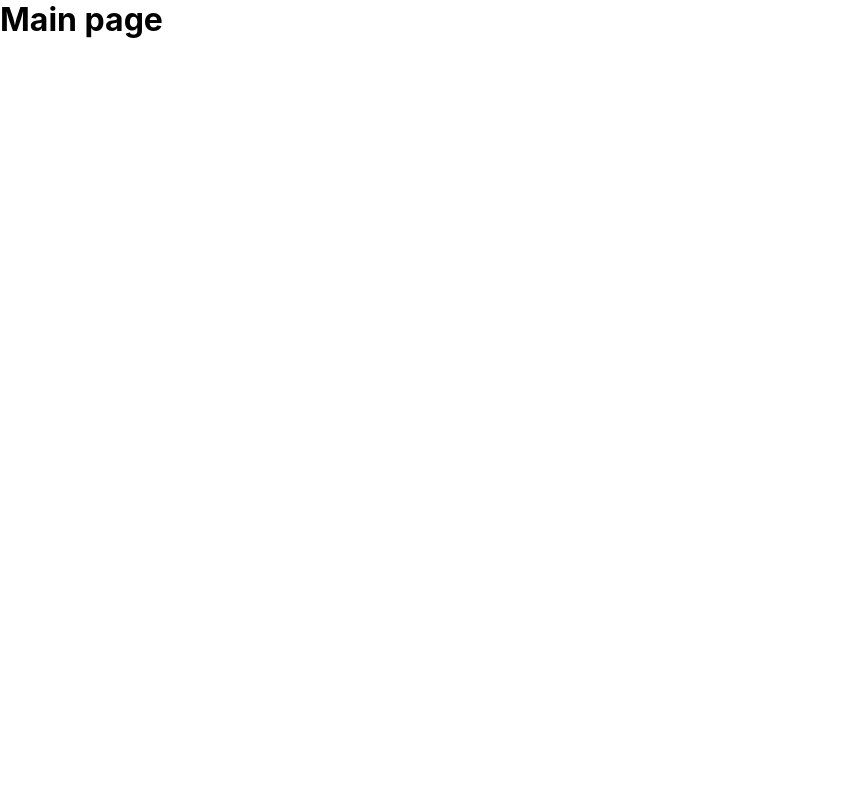
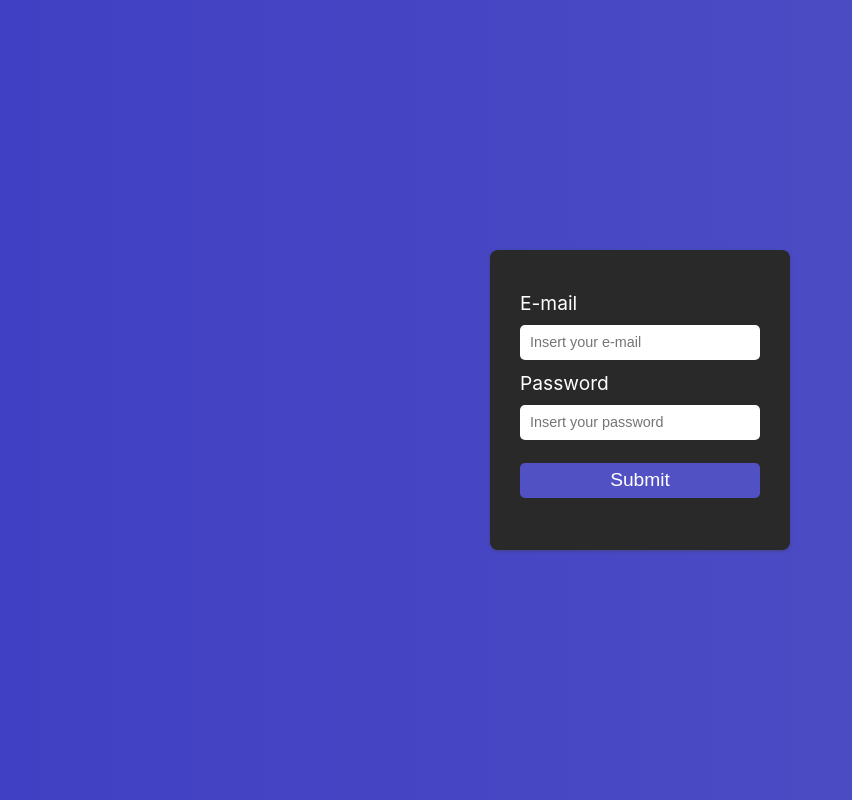
Before and after one commit to BrunoUmbelino/react-auth, a React (Create React App) app: page / in a window 1280 px wide. Shown: the whole page, without its empty margins (0-852 px from the left). Built offline with nearby package versions, Linux system fonts and the light colour scheme.

Commit message:
adding react router dom

```diff
--- a/package.json
+++ b/package.json
@@ -9,6 +9,7 @@
     "axios": "^0.21.1",
     "react": "^17.0.2",
     "react-dom": "^17.0.2",
+    "react-router-dom": "^5.2.0",
     "react-scripts": "4.0.3",
     "styled-components": "^5.3.0",
     "web-vitals": "^1.0.1"
--- a/src/App.js
+++ b/src/App.js
@@ -1,11 +1,16 @@
 import Login from "./pages/Login";
 import Main from "./pages/Main";
+import { Switch, BrowserRouter, Route } from "react-router-dom";
 
 function App() {
   return (
     <>
-      {/* <Login /> */}
-      <Main />
+      <BrowserRouter>
+        <Switch>
+          <Route path="/" exact component={Login} />
+          <Route path="/main" component={Main} />
+        </Switch>
+      </BrowserRouter>
     </>
   );
 }
```
Also changed, not shown: 1 other file (tests, documents, lock files or other folders).
